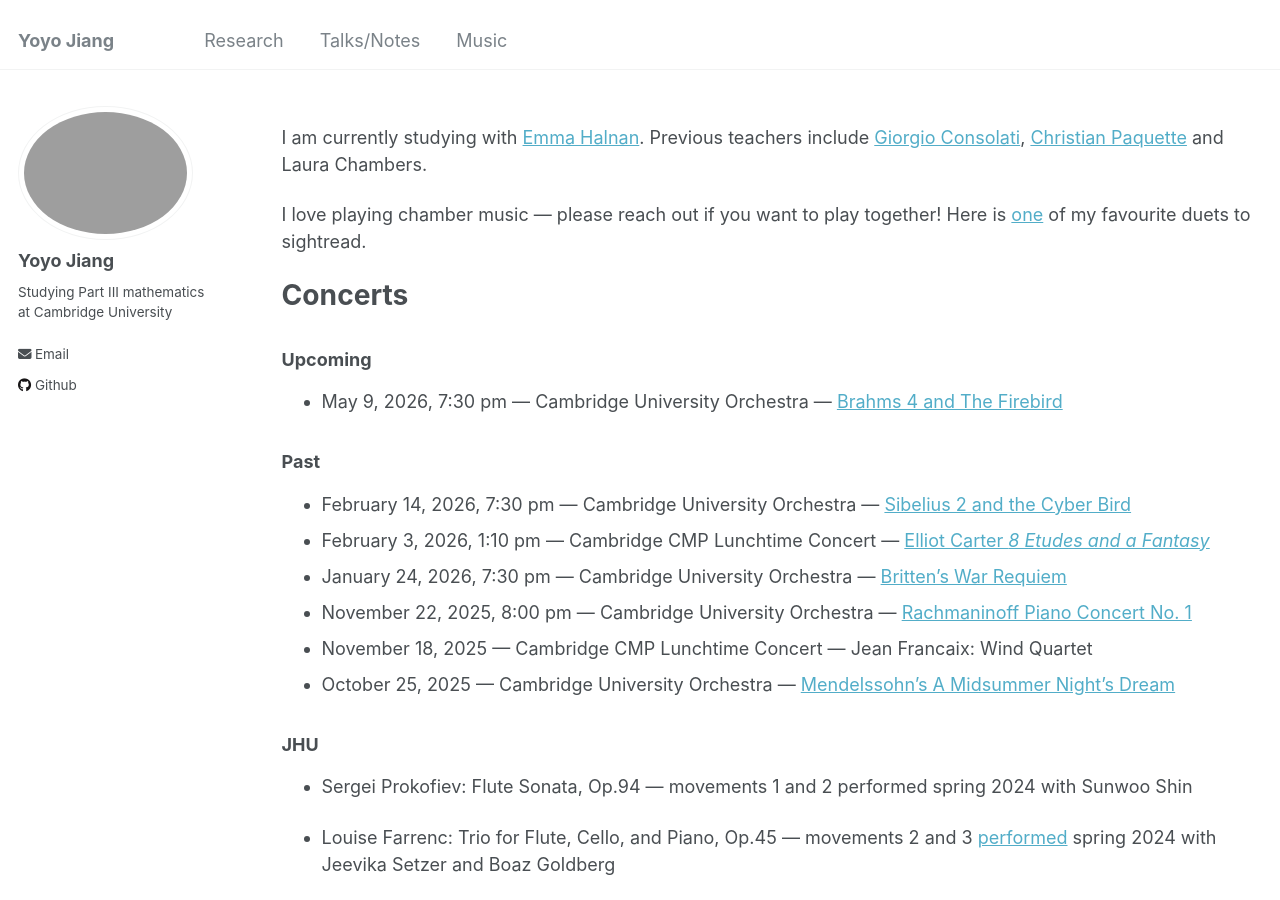
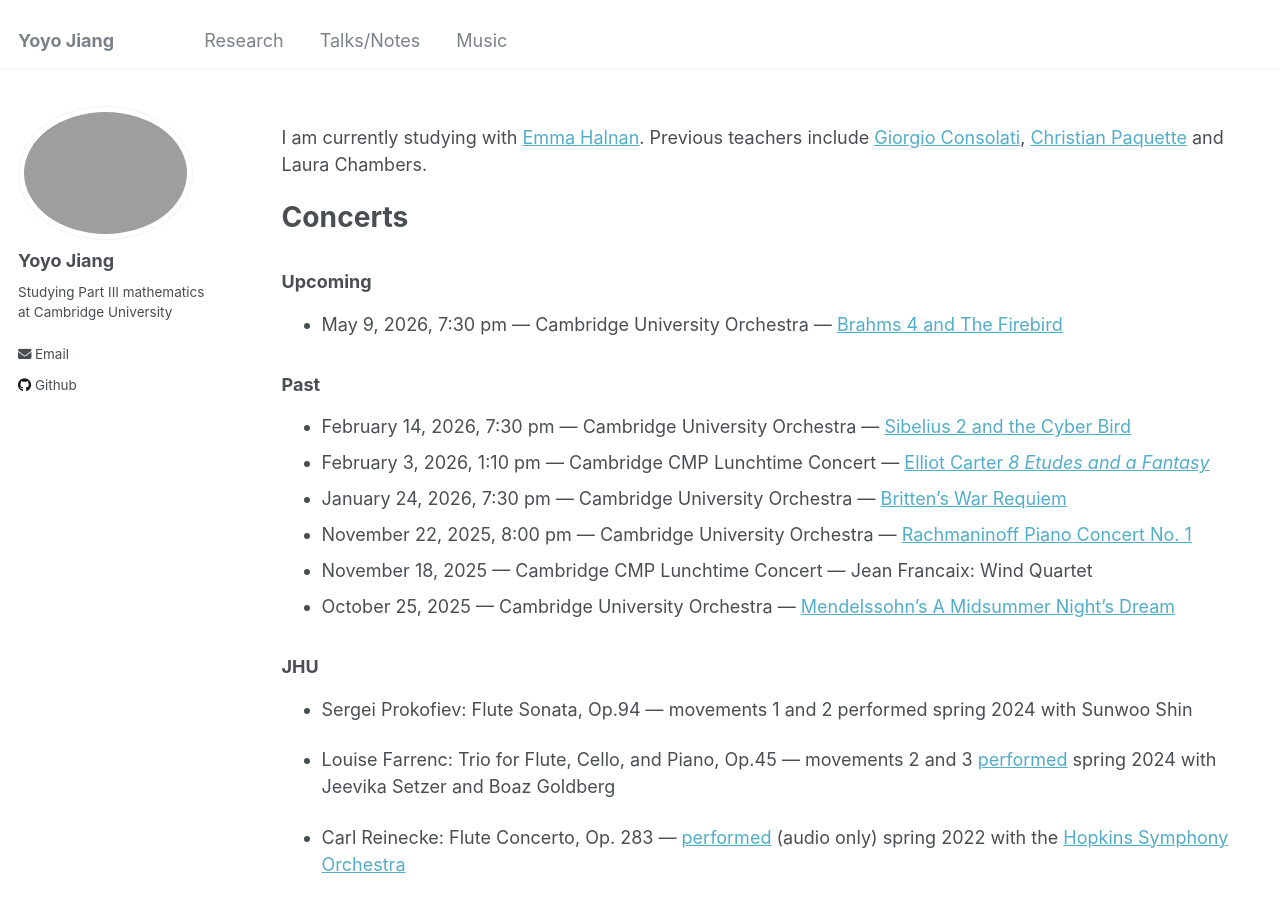
Before and after one commit to yjiang70/yjiang70.github.io, a Jekyll site: the page built from _pages/music.md, in a window 1280 px wide and 900 px high. Built offline with Jekyll 4.4.1, drawn with Linux system fonts in a browser that asks for light colours.

Commit message:
Delete blurb about chamber music

```diff
--- a/_pages/music.md
+++ b/_pages/music.md
@@ -15,11 +15,11 @@ Previous teachers include
 [Christian Paquette](https://christianpaquette.com/) and
 Laura Chambers.
 
-I love playing chamber music --- please reach out
-if you want to play together!
-Here is
-[one](https://imslp.org/wiki/18_Canons_M%C3%A9lodieux,_TWV_40:118-123_(Telemann,_Georg_Philipp))
-of my favourite duets to sightread.
+<!-- I love playing chamber music --- please reach out -->
+<!-- if you want to play together! -->
+<!-- Here is -->
+<!-- [one](https://imslp.org/wiki/18_Canons_M%C3%A9lodieux,_TWV_40:118-123_(Telemann,_Georg_Philipp)) -->
+<!-- of my favourite duets to sightread. -->
 
 Concerts
 =====
```
